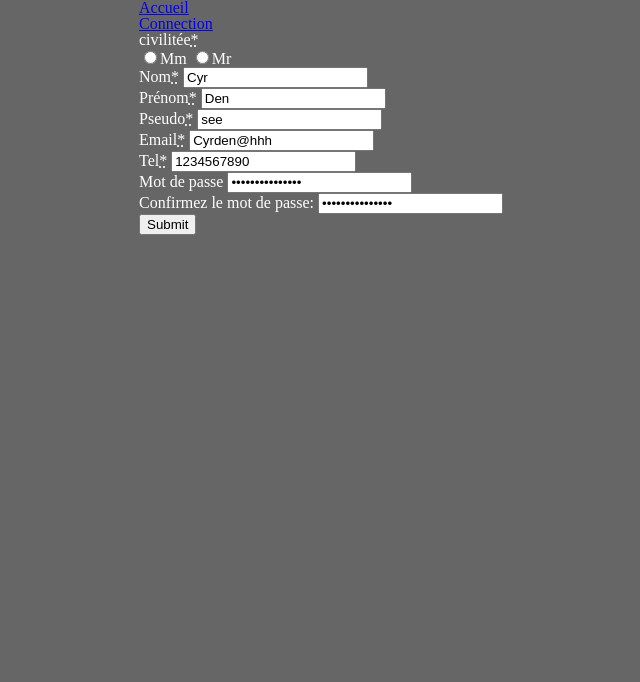
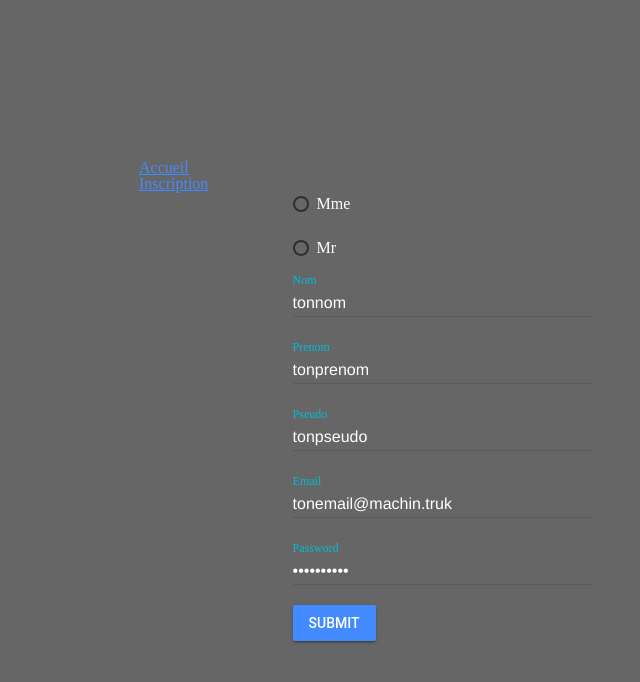
Before and after one commit to CyrilDenoyelle/FormLocalstorage, a website: page inscription.html in a window 1280 px wide. Shown: the whole page, without its empty margins (245-885 px from the left). Drawn offline with nearby package versions, Linux system fonts and the light colour scheme.

Commit message:
ajout de material design sur le formulaire

```diff
--- a/connection.html
+++ b/connection.html
@@ -3,6 +3,9 @@
 <head>
 	<meta charset="UTF-8">
 	<title>Connection</title>
+	<link rel="stylesheet" href="https://fonts.googleapis.com/icon?family=Material+Icons">
+	<link rel="stylesheet" href="https://code.getmdl.io/1.3.0/material.cyan-blue.min.css">
+	<script defer src="https://code.getmdl.io/1.3.0/material.min.js"></script>
 	<link rel="stylesheet" href="style-base.css" />
 	<link rel="stylesheet" href="style.css" />
 	<link id="linkfavicon" rel="icon" href="" />
@@ -11,10 +14,24 @@
 	<div class="container flexBC">
 		<a href="index.html">Accueil</a>
 		<a href="inscription.html">Inscription</a>
-		<form id="connect">
+		<!-- <form id="connect">
 			<input type="text" id="pseudoemail" placeholder="pseudo/email" value="see"><br>
-			<input type="password" id="password" placeholder="pasword" value="Azerty123456789"><br>
+			<input type="password" id="password" placeholder="password" value="Azerty123456789"><br>
 			<input type="submit" class="colors" name="submit" value="Submit">
+		</form> -->
+		<form class="container" id="connect" action="#">
+			<div class="flexBC">
+				<div class="mdl-textfield mdl-js-textfield mdl-textfield--floating-label">
+					<input class="mdl-textfield__input" type="text" pattern="[A-Z,a-z]*" id="pseudoemail" value="tonpseudo" />
+					<label class="mdl-textfield__label" for="pseudoemail">Pseudo/Email</label>
+				</div>
+
+				<div class="mdl-textfield mdl-js-textfield mdl-textfield--floating-label">
+					<input class="mdl-textfield__input" type="password" pattern="[A-Z,a-z,0-9]*" id="password" value="motdepasse" />
+					<label class="mdl-textfield__label" for="password">Password</label>
+				</div>
+			</div>
+			<button type="submit" class="mdl-button mdl-js-button mdl-button--raised mdl-js-ripple-effect mdl-button--accent">Submit</button>
 		</form>
 	</div>
 </body>
--- a/inscription.html
+++ b/inscription.html
@@ -3,12 +3,60 @@
 <head>
 	<meta charset="UTF-8">
 	<title>Inscription</title>
+	<link rel="stylesheet" href="https://fonts.googleapis.com/icon?family=Material+Icons">
+	<link rel="stylesheet" href="https://code.getmdl.io/1.3.0/material.cyan-blue.min.css">
+	<script defer src="https://code.getmdl.io/1.3.0/material.min.js"></script>
 	<link rel="stylesheet" href="style-base.css" />
 	<link rel="stylesheet" href="style.css" />
 	<link id="linkfavicon" rel="icon" href="" />
 </head>
 <body>
-	<div class="container flexBC">
+<div class="container flexBC">
+	<a href="index.html">Accueil</a>
+	<a href="inscription.html">Inscription</a>
+	<form class="container" id="inscr" action="#">
+		<div class="flexBC">
+
+			<label class="mdl-radio mdl-js-radio mdl-js-ripple-effect radio1" for="sx1">
+				<input type="radio" id="sx1" class="mdl-radio__button" value="Mme" name="civilitée">
+				<span class="mdl-radio__label">Mme</span>
+			</label>
+
+			<label class="mdl-radio mdl-js-radio mdl-js-ripple-effect radio2" for="sx2">
+				<input type="radio" id="sx2" class="mdl-radio__button" value="Mr" name="civilitée">
+				<span class="mdl-radio__label">Mr</span>
+			</label>
+
+			<div class="mdl-textfield mdl-js-textfield mdl-textfield--floating-label">
+				<input class="mdl-textfield__input" type="text" pattern="[A-Z,a-z]*" id="nom" name="nom" value="tonnom"/>
+				<label class="mdl-textfield__label" for="nom">Nom</label>
+			</div>
+
+			<div class="mdl-textfield mdl-js-textfield mdl-textfield--floating-label">
+				<input class="mdl-textfield__input" type="text" pattern="[A-Z,a-z]*" id="prenom" name="prenom" value="tonprenom" />
+				<label class="mdl-textfield__label" for="prenom">Prenom</label>
+			</div>
+
+			<div class="mdl-textfield mdl-js-textfield mdl-textfield--floating-label">
+				<input class="mdl-textfield__input" type="text" pattern="[A-Z,a-z,0-9]*" id="pseudo" name="pseudo" value="tonpseudo" />
+				<label class="mdl-textfield__label" for="pseudo">Pseudo</label>
+			</div>
+
+			<div class="mdl-textfield mdl-js-textfield mdl-textfield--floating-label">
+				<input class="mdl-textfield__input" type="email" id="email" name="email" value="tonemail@machin.truk" />
+				<label class="mdl-textfield__label" for="email">Email</label>
+			</div>
+
+			<div class="mdl-textfield mdl-js-textfield mdl-textfield--floating-label">
+				<input class="mdl-textfield__input" type="password" pattern="[A-Z,a-z,0-9]*" id="password" value="motdepasse" name="password" />
+				<label class="mdl-textfield__label" for="password">Password</label>
+			</div>
+
+		</div>
+		<button type="submit" class="mdl-button mdl-js-button mdl-button--raised mdl-js-ripple-effect mdl-button--accent" name="submit">Submit</button>
+	</form>
+</div>
+	<!-- <div class="container flexBC">
 		<a href="index.html">Accueil</a>
 		<a href="connection.html">Connection</a>
 		<form id='inscr'>
@@ -19,12 +67,16 @@
 			</fieldset>
 			<label for="nom">Nom<abbr title="coucou">*</abbr></label>
 			<input type="text" required name="nom" id="nom" placeholder="entrez votre nom" value="Cyr"><br>
+
 			<label for="prenom">Prénom<abbr title="ce champs est obligatoire">*</abbr></label>
 			<input type="text" required name="prenom" id="prenom" placeholder="entrez votre prénom" value="Den"><br>
+
 			<label for="pseudo">Pseudo<abbr title="ce champs est obligatoire et vous permetra de vous connecter">*</abbr></label>
 			<input type="text" required name="pseudo" id="pseudo" placeholder="entrez votre identifiant de connection" value="see"><br>
+
 			<label for="email">Email<abbr title="ce champs est obligatoire">*</abbr></label>
 			<input type="email" required name="email" id="email" placeholder="entrez votre adresse mail" value="Cyrden@hhh"><br>
+
 			<label for="tel">Tel<abbr title="ce champs est obligatoire">*</abbr></label>
 			<input type="text" required name="tel" id="tel" placeholder="entrez votre numero de tel" value="1234567890"><br>
 
@@ -35,7 +87,7 @@
 			<div class="" id="passwordStrength"></div>
 			<input type="submit" class="colors" name="submit" value="Submit">
 		</form>
-	</div>
+	</div> -->
 </body>
 <script type="text/javascript" src="https://code.jquery.com/jquery-3.1.1.min.js"></script>
 <script type="text/javascript" src="script.js"></script>
--- a/style.css
+++ b/style.css
@@ -62,9 +62,8 @@ button.btngen {
 	font:bold 16px Arial;
 	color: white;
 	margin: 2px;
-	transition: font-size 0.5s;
+	transition: font-size 2s;
 }
-
 #rand {
 	width: 150px;
 	border:none;
@@ -89,5 +88,17 @@ button.btngen {
 .btngen.active {
 	font-size: 20px;
 	text-decoration: line-through;
-	transition: font-size 0.5s;
+	transition: font-size 2s;
 }
+
+.radio1 {
+	margin-bottom: 20px;
+}
+
+.radio2 {
+	margin-bottom: 10px;
+}
+
+.mdl-textfield__label {
+	color: white;
+}
```
